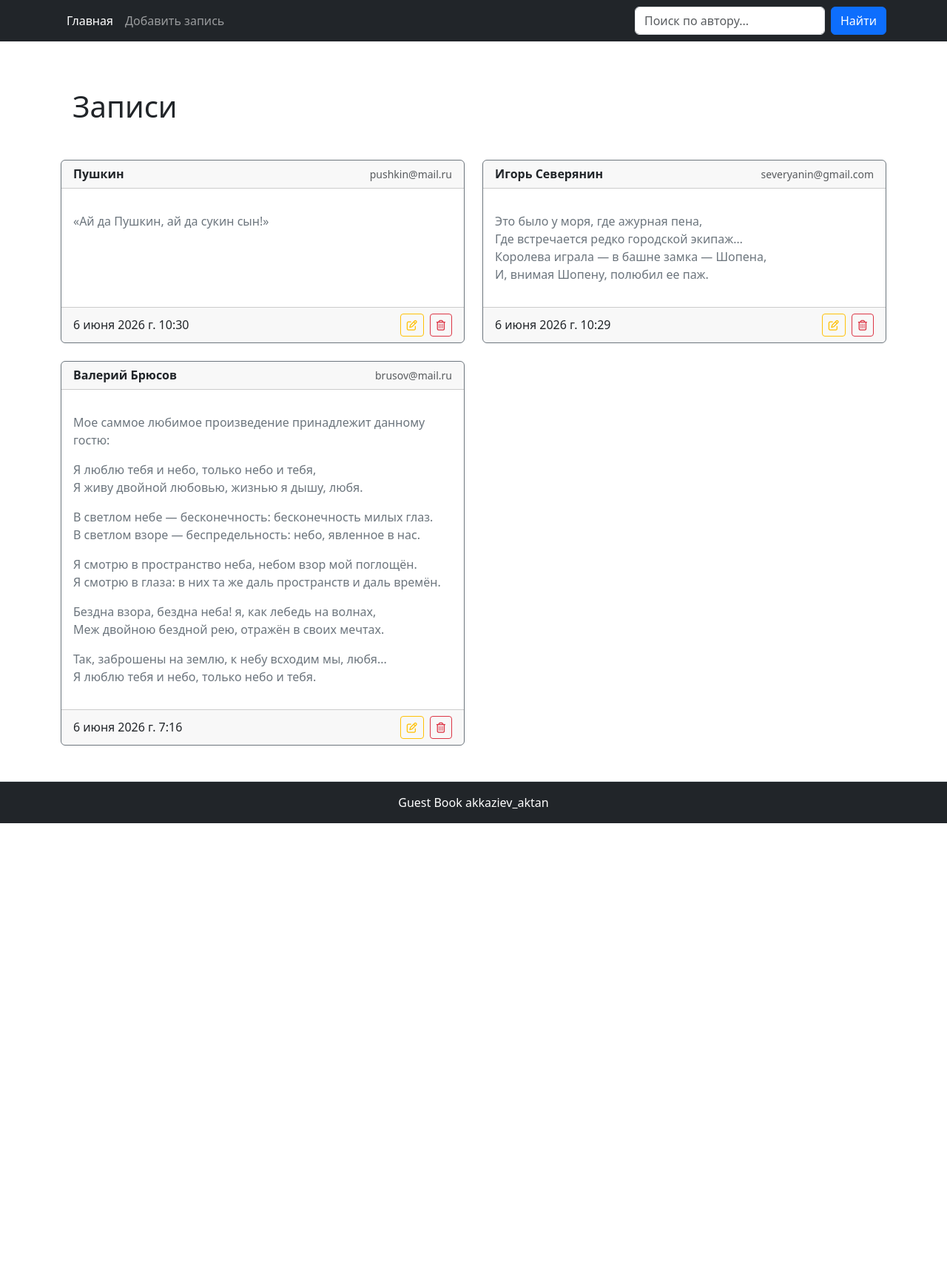
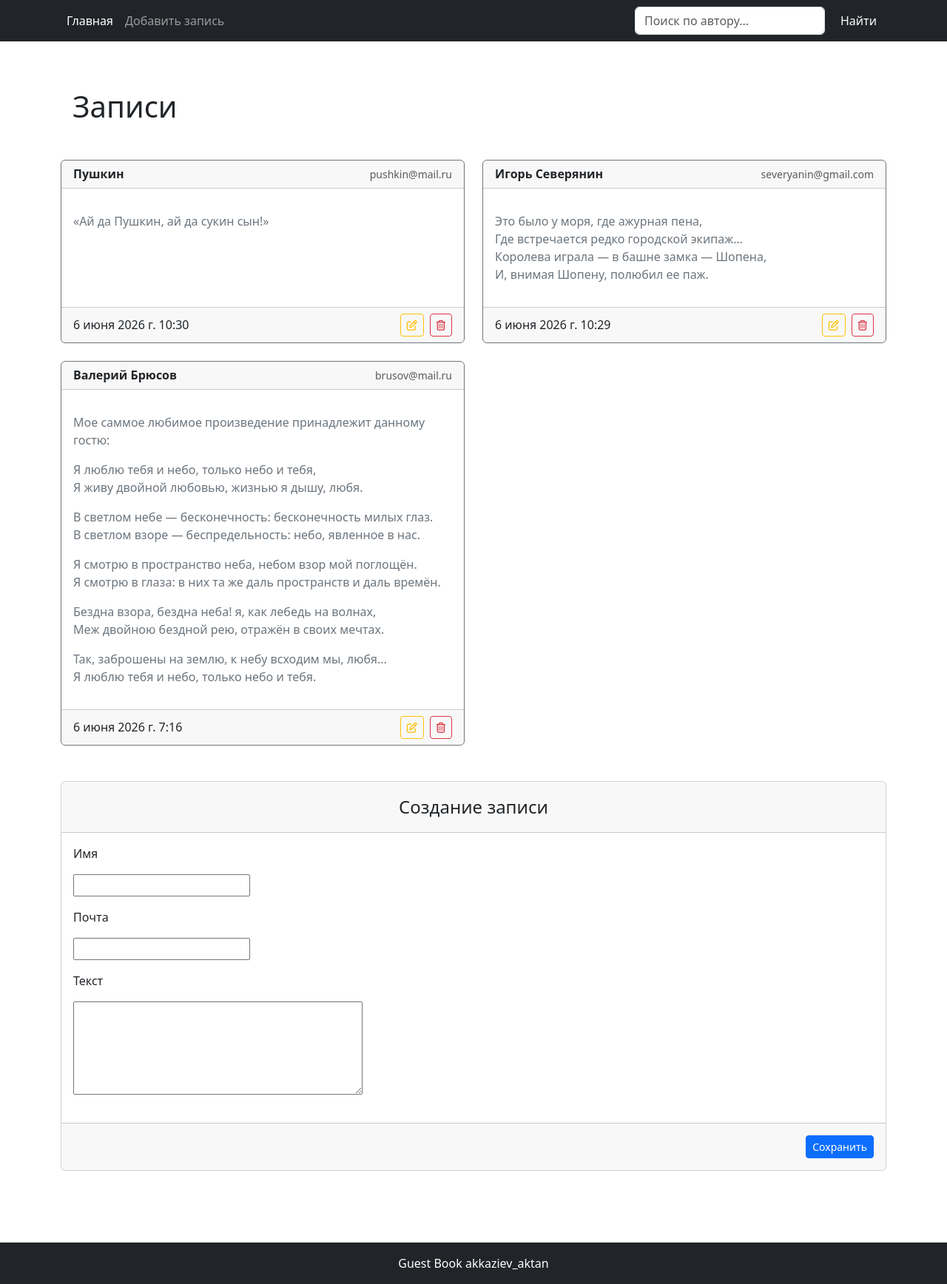
Before and after one commit to akkazief/control_work_akkaziev_aktan, a Django app: page / in a window 1280 px wide. Shown: the whole page at 74% size. Before the commit the page ends 1113 px from the top, so only its background shows below. Run offline with Django 5.2, Linux system fonts and the light colour scheme; data comes from the database, SQL or seed files in the repository.

Commit message:
changed name of record_form_view.html as similar to record_form.py. added block 'additional' to base.html. added create form to main.html

```diff
--- a/records/templates/base.html
+++ b/records/templates/base.html
@@ -33,6 +33,9 @@
     <div class="container flex-grow-1">
         {% block content %}
         {% endblock %}
+
+        {% block additionals %}
+        {% endblock %}
     </div>
 
     <footer class="bg-dark text-white text-center py-3 mt-5 border-top">
--- a/records/templates/partial/record_form.html
+++ b/records/templates/partial/record_form_view.html
@@ -1,12 +1,14 @@
-<form action="" method="POST" id="record-form">
+<form action="{% url 'create' %}" method="POST" id="record-form">
     {% csrf_token %}
-
+    <div></div>
     {% for error in form.non_field_errors %}
         <p class="text-danger">{{ error }}</p>
     {% endfor %}
 
     {% for field in form %}
-        <p><label for="{{ field.id_for_label }}">{{ field.label }}</label></p>
+        <p>
+            <label for="{{ field.id_for_label }}">{{ field.label }}</label>
+        </p>
         {% for error in field.errors %}
             <p class="text-danger">{{ error }}</p>
         {% endfor %}
--- a/records/templates/records/create_record.html
+++ b/records/templates/records/create_record.html
@@ -4,7 +4,7 @@
     <div class="card my-5">
         <div class="card-header fs-4 text-center py-3">Создание записи</div>
         <div class="card-body">
-            {% include 'partial/record_form.html' %}
+            {% include 'partial/record_form_view.html' %}
         </div>
         <div class="card-footer text-end py-3">
             <a href="{% url 'main' %}" class="btn btn-sm btn-secondary me-2">Отмена</a>
--- a/records/templates/records/main.html
+++ b/records/templates/records/main.html
@@ -7,7 +7,7 @@
     <form method="GET" class="d-flex gap-2">
         <input type="search" name="query" value="{{ request.GET.query }}"
                class="form-control" placeholder="Поиск по автору..." aria-label="Search">
-    <button type="submit" class="btn btn-primary">Найти</button>
+    <button type="submit" class="btn btn-dark">Найти</button>
 </form>
 {% endblock %}
 
@@ -40,9 +40,20 @@
                 </div>
             </div>
         </div>
-    {% empty %}
-        <p class="text-muted">Нет записей</p>
-    {% endfor %}
-</div>
+        {% empty %}
+            <p class="text-muted">Нет записей</p>
+        {% endfor %}
+    </div>
+{% endblock %}
 
-{% endblock %}
+{% block additionals %}
+        <div class="card my-5">
+            <div class="card-header fs-4 text-center py-3">Создание записи</div>
+            <div class="card-body">
+                {% include 'partial/record_form_view.html' with form=create_form %}
+            </div>
+            <div class="card-footer text-end py-3">
+                <button type="submit" form="record-form" class="btn btn-sm btn-primary">Сохранить</button>
+            </div>
+        </div>
+    {% endblock %}
--- a/records/templates/records/update_record.html
+++ b/records/templates/records/update_record.html
@@ -4,7 +4,7 @@
     <div class="card my-5">
         <div class="card-header fs-4 text-center py-3">Редактирование записи</div>
         <div class="card-body">
-            {% include 'partial/record_form.html' with action=action %}
+            {% include 'partial/record_form_view.html' with action=action %}
         </div>
         <div class="card-footer text-end py-3">
             <a href="{% url 'main' %}" class="btn btn-sm btn-secondary me-2">Отмена</a>
--- a/records/views.py
+++ b/records/views.py
@@ -16,6 +16,7 @@ def records(request):
 
     context = {'records': records,
                'search': search,
+               'create_form': RecordForm(),
                }
     return render(request, "records/main.html", context)
 
```
